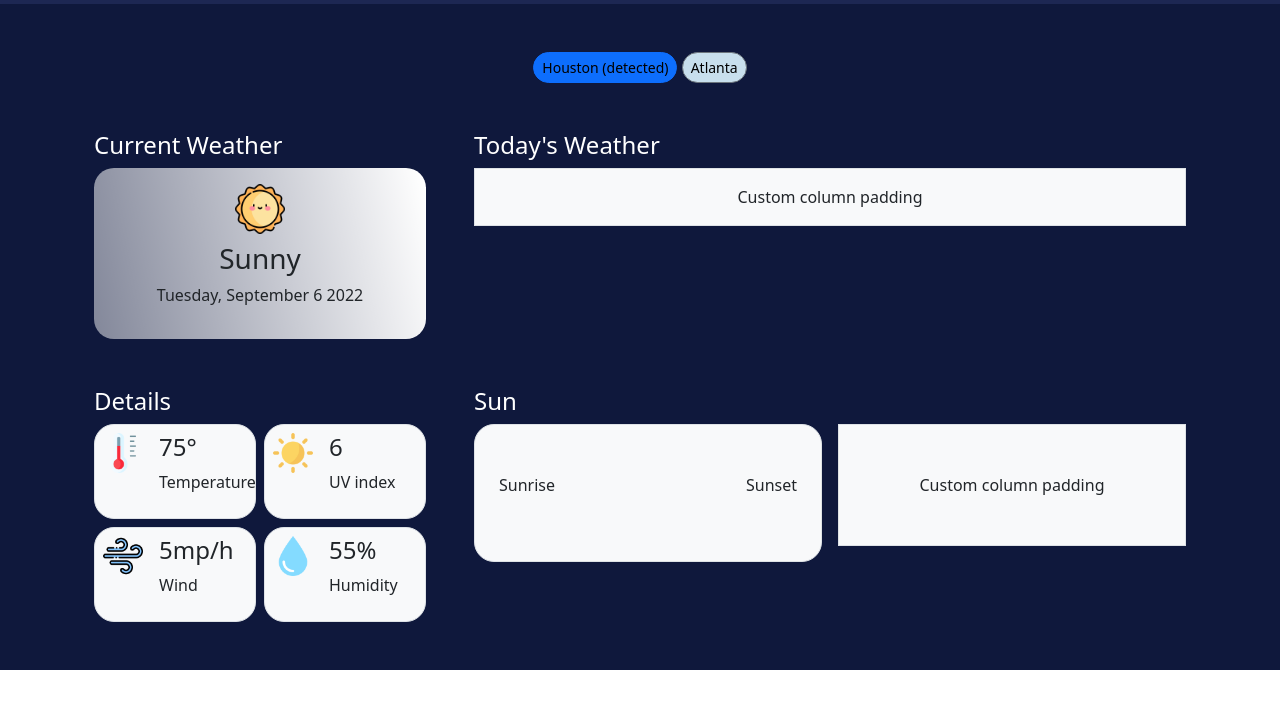
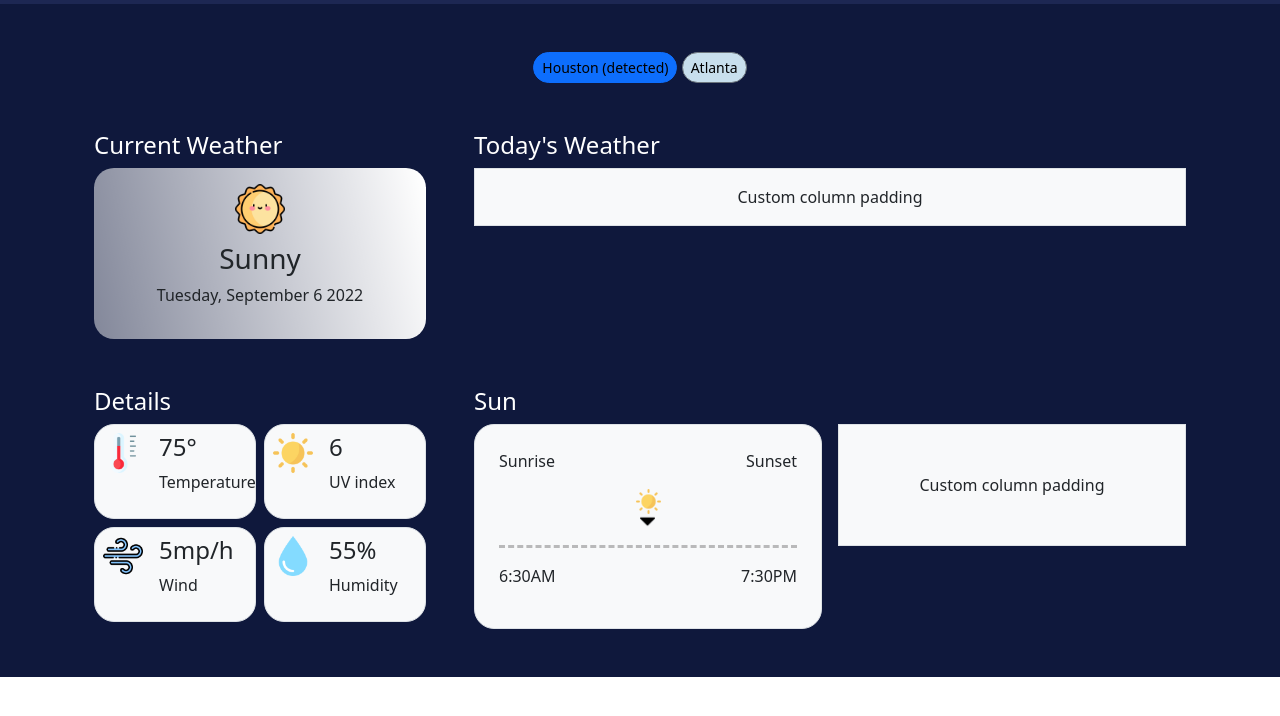
Before and after one commit to ReenaGo/BrJo, a plain HTML site: page index.html in a window 1280 px wide. Shown: the part 68-784 px from the top of the page. Drawn offline with nearby package versions, Linux system fonts and the light colour scheme.

Commit message:
added sunrise and sunset status

```diff
--- a/index.html
+++ b/index.html
@@ -107,10 +107,24 @@
                       <h4 class="text-white text-start">Sun</h4>
                       <div class="row g-3">
                         <div class="col-lg-6 col-md-12 col-sm-12">
-                            <div class="p-5 px-4 border bg-light" id="sun-div">
+                            <div class="p-4 px-4 border bg-light" id="sun-div">
                                 <div class="d-flex  d-flex justify-content-between flex-row">
                                     <p>Sunrise</p>
                                     <p>Sunset</p>
+                                </div>
+                                <div class="d-flex justify-content-start flex-row pe-4">
+                                    <div class="d-flex justify-content-start flex-column" style="margin-left: 50%;"">
+                                        <img src="icons/uv.png" class="me-3" alt="" width="25" height="25">
+                                        <img src="icons/down-arrow.png" class="mx-1" alt="" width="15" height="15">
+                                    </div>
+
+                                </div>
+                                <div>
+                                    <hr style=" border-top: 3px dashed black;">
+                                </div>
+                                <div class="d-flex  d-flex justify-content-between flex-row">
+                                    <p>6:30AM</p>
+                                    <p>7:30PM</p>
                                 </div>
                             </div>
                         </div>
```
Also changed, not shown: icons/down-arrow.png (added).
